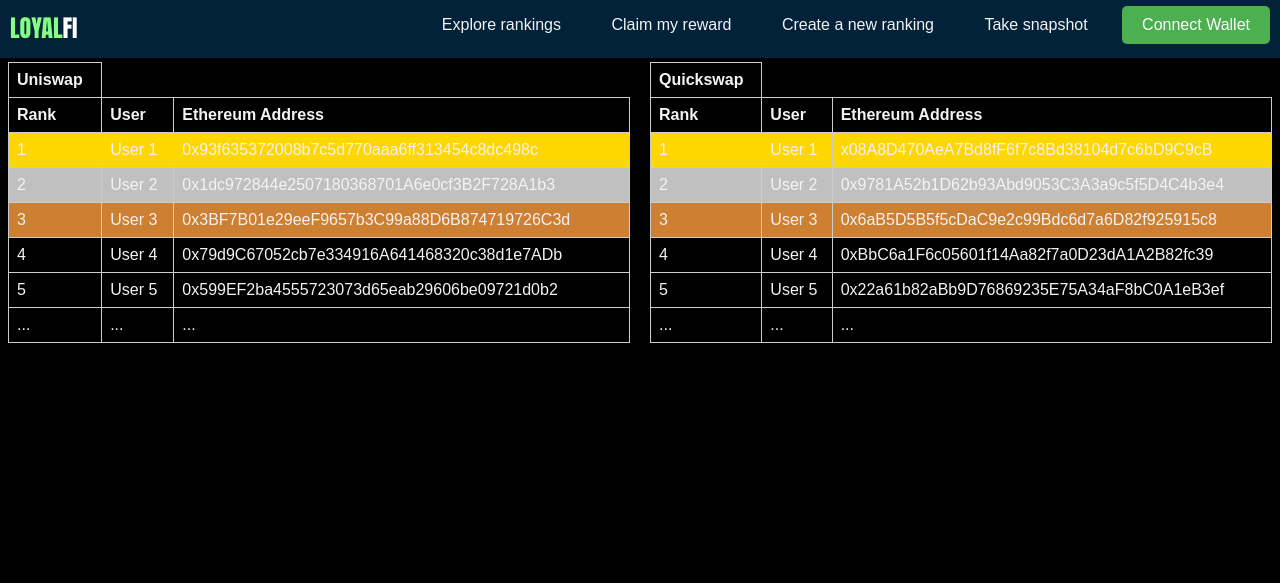
After one commit to ericguillaumet/LoyalFi, a Flask app: page /ranking in a window 1280 px wide. The commit adds this page. Shown: the top 583 px of the page. Run offline with Flask 3, Linux system fonts and the light colour scheme; some libraries are stand-ins or nearby versions; some web fonts are replaced.

Commit message:
Created ranking, improved landing page, updated CSS

```diff
--- a/register/routes.py
+++ b/register/routes.py
@@ -10,3 +10,7 @@
 
 def claim():
     return render_template("claim.html", pageTitle="Claim")
+
+@app.route("/ranking", methods=["GET"])
+def ranking():
+    return render_template("ranking.html", pageTitle="Ranking")
--- a/register/static/css/styles.css
+++ b/register/static/css/styles.css
@@ -68,3 +68,45 @@
         transform: translateX(-50%);
     }
 }
+
+/* General table styles */
+table {
+    width: 100%;
+    border-collapse: collapse;
+    font-family: Arial, sans-serif;
+  }
+
+  th,
+  td {
+    border: 1px solid #ccc;
+    padding: 8px;
+    text-align: left;
+  }
+
+  th {
+    background-color: #000000;
+    font-weight: bold;
+  }
+
+  /* Colors for first, second, and third positions */
+  .gold {
+    background-color: gold;
+  }
+
+  .silver {
+    background-color: silver;
+  }
+
+  .bronze {
+    background-color: #cd7f32;
+  }
+
+.table-container {
+    display: flex;
+    justify-content: space-between;
+    margin-bottom: 20px;
+  }
+
+  .table-container table {
+    width: calc(50% - 10px);
+  }
--- a/register/templates/base.html
+++ b/register/templates/base.html
@@ -24,7 +24,7 @@
         </div>
         <ul class="navbar-list">
             <li class="navbar-item">
-                <a href="/">Explore rankings</a>
+                <a href="/ranking">Explore rankings</a>
             </li>
             <li class="navbar-item">
                 <a href="/claim">Claim my reward</a>
--- /dev/null
+++ b/register/templates/ranking.html
@@ -0,0 +1,107 @@
+{% extends "base.html" %}
+
+{% block section %}
+
+<!DOCTYPE html>
+<html lang="en">
+<head>
+    <meta charset="UTF-8">
+    <title>Top 5 Loyal Users</title>
+    <link rel="stylesheet" href="styles.css">
+</head>
+<body>
+    <div class="table-container">
+    <table>
+        <thead>
+            <tr>
+                <th>Uniswap</th>
+            </tr>
+            <tr>
+                <th>Rank</th>
+                <th>User</th>
+                <th>Ethereum Address</th>
+            </tr>
+        </thead>
+        <tbody>
+            <tr class="gold">
+                <td>1</td>
+                <td>User 1</td>
+                <td>0x93f635372008b7c5d770aaa6ff313454c8dc498c</td>
+            </tr>
+            <tr class="silver">
+                <td>2</td>
+                <td>User 2</td>
+                <td>0x1dc972844e2507180368701A6e0cf3B2F728A1b3</td>
+            </tr>
+            <tr class="bronze">
+                <td>3</td>
+                <td>User 3</td>
+                <td>0x3BF7B01e29eeF9657b3C99a88D6B874719726C3d</td>
+            </tr>
+            <tr>
+                <td>4</td>
+                <td>User 4</td>
+                <td>0x79d9C67052cb7e334916A641468320c38d1e7ADb</td>
+            </tr>
+            <tr>
+                <td>5</td>
+                <td>User 5</td>
+                <td>0x599EF2ba4555723073d65eab29606be09721d0b2</td>
+            </tr>
+            <tr>
+                <td>...</td>
+                <td>...</td>
+                <td>...</td>
+            </tr>
+        </tbody>
+    </table>
+    <table>
+        <!-- Add table structure for the second table, similar to the first table -->
+        <thead>
+            <tr>
+                <th>Quickswap</th>
+            </tr>
+            <tr>
+                <th>Rank</th>
+                <th>User</th>
+                <th>Ethereum Address</th>
+            </tr>
+        </thead>
+        <tbody>
+            <tr class="gold">
+                <td>1</td>
+                <td>User 1</td>
+                <td>x08A8D470AeA7Bd8fF6f7c8Bd38104d7c6bD9C9cB</td>
+            </tr>
+            <tr class="silver">
+                <td>2</td>
+                <td>User 2</td>
+                <td>0x9781A52b1D62b93Abd9053C3A3a9c5f5D4C4b3e4</td>
+            </tr>
+            <tr class="bronze">
+                <td>3</td>
+                <td>User 3</td>
+                <td>0x6aB5D5B5f5cDaC9e2c99Bdc6d7a6D82f925915c8</td>
+            </tr>
+            <tr>
+                <td>4</td>
+                <td>User 4</td>
+                <td>0xBbC6a1F6c05601f14Aa82f7a0D23dA1A2B82fc39</td>
+            </tr>
+            <tr>
+                <td>5</td>
+                <td>User 5</td>
+                <td>0x22a61b82aBb9D76869235E75A34aF8bC0A1eB3ef</td>
+            </tr>
+            <tr>
+                <td>...</td>
+                <td>...</td>
+                <td>...</td>
+            </tr>
+        </tbody>
+    </table>
+</div>
+</body>
+</html>
+
+{% endblock %}
```
Also changed, not shown: register/static/css/ranking.css (added).
